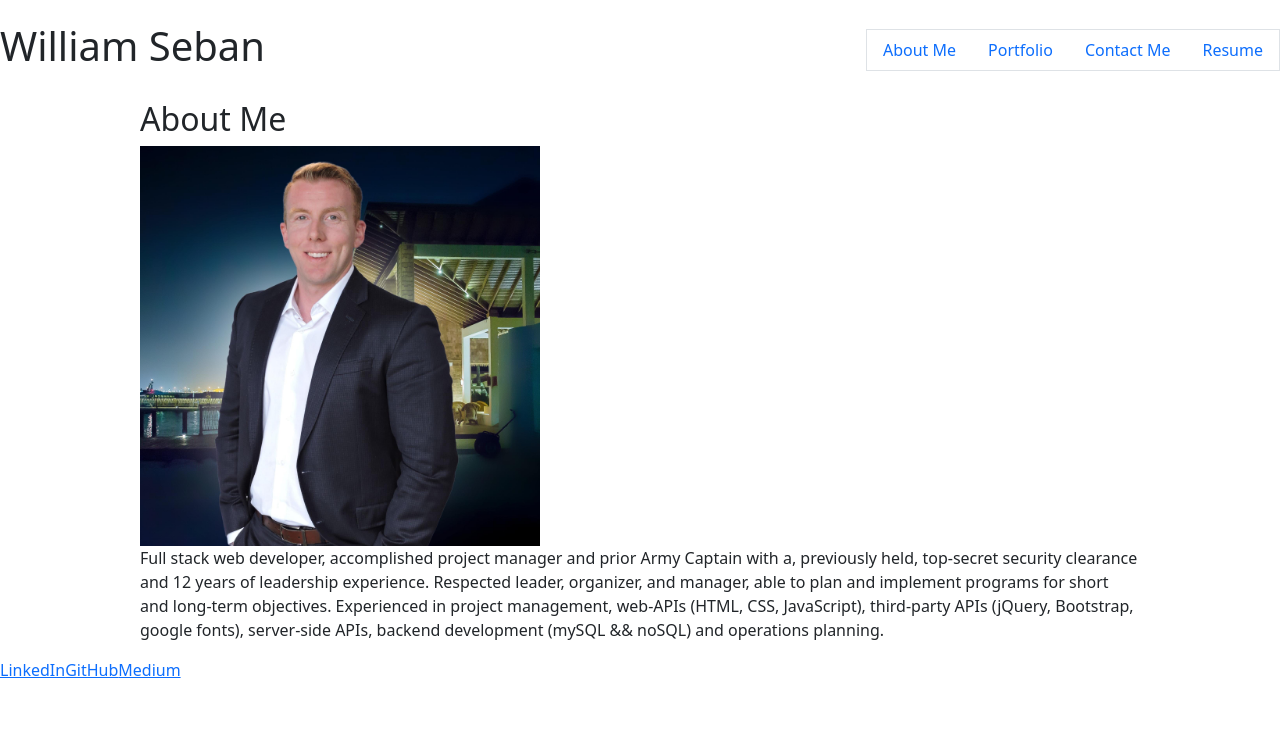
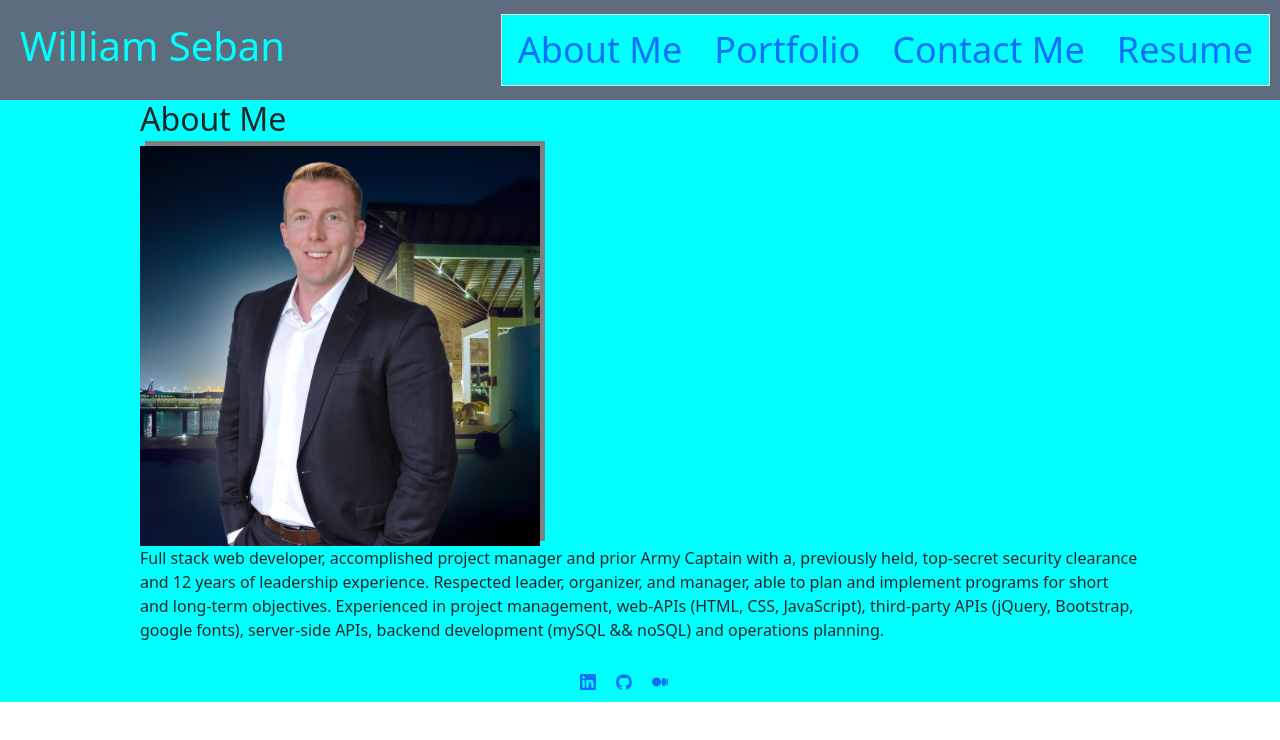
Before and after one commit to wseban/Portfolio-WilliamS, a React (Create React App) app in the folder portfolio/: page / in a window 1280 px wide. Shown: the top 740 px of the page. Built offline with nearby package versions, Linux system fonts and the light colour scheme.

Commit message:
icons added to about

```diff
--- a/portfolio/package.json
+++ b/portfolio/package.json
@@ -11,6 +11,7 @@
     "react": "^18.2.0",
     "react-bootstrap": "^2.6.0",
     "react-dom": "^18.2.0",
+    "react-icons": "^4.7.1",
     "react-scripts": "5.0.1",
     "web-vitals": "^2.1.4"
   },
--- a/portfolio/src/components/Footer.js
+++ b/portfolio/src/components/Footer.js
@@ -1,21 +1,19 @@
 import React from "react";
+import {SiLinkedin, SiGithub, SiMedium} from 'react-icons/si'
 
-
-function Footer(){
+function Footer() {
     return (
-    <footer>
-        <div style={{height: "200px", margin: "0 auto"}}>
-        <a href="https://www.linkedin.com/in/williamseban/" alt="linkedin">
-            LinkedIn
-        </a>
-        <a href="https://github.com/wseban" alt="Github">
-            GitHub
-        </a>
-        <a href="https://medium.com/@fitnesswill13" alt="medium blog site">
-            Medium
-        </a>
-        </div>
-    </footer>
+        <footer style={{ display: "flex", flexWrap: "wrap", alignContent: "center", maxWidth: "140px", margin: "0 auto" }}>
+                    <a href="https://www.linkedin.com/in/williamseban/" alt="linkedin" style={{margin: "10px"}}>
+                        <SiLinkedin/>
+                    </a>
+                    <a href="https://github.com/wseban" alt="Github" style={{margin: "10px"}}>
+                        <SiGithub/>
+                    </a>
+                    <a href="https://medium.com/@fitnesswill13" alt="medium blog site" style={{margin: "10px"}}>
+                        <SiMedium/>
+                    </a>
+        </footer>
     );
 }
 
--- a/portfolio/src/components/Header.js
+++ b/portfolio/src/components/Header.js
@@ -1,13 +1,12 @@
 import React from 'react';
 
-// Here we are using object destructuring assignment to pluck off our variables from the props object
-// We assign them to their own variable names
+
 function Header({ currentPage, handlePageChange }) {
   return (
-    <header className='hstack gap-3 ' style={{height: "100px"}}>
-    <h1 className=''>William Seban</h1>
-    <ul className="nav border ms-auto">
-      <li className="nav-item">
+    <header className='hstack gap-3 ' style={{height: "100px", backgroundColor: "#5D6D7E"}}>
+    <h1 className='' style={{marginLeft: "20px", color: "aqua"}}>William Seban</h1>
+    <ul className="nav border ms-auto" style={{marginRight: "10px", backgroundColor: "aqua", textDecoration: 'none'}}>
+      <li className="nav-item" style={{fontSize: "36px"}}>
         <a
           href="#about"
           onClick={() => handlePageChange('About Me')}
@@ -17,7 +16,7 @@ function Header({ currentPage, handlePageChange }) {
           About Me
         </a>
       </li>
-      <li className="nav-item">
+      <li className="nav-item" style={{fontSize: "36px"}}>
         <a
           href="#portfolio"
           onClick={() => handlePageChange('Portfolio')}
@@ -26,7 +25,7 @@ function Header({ currentPage, handlePageChange }) {
           Portfolio
         </a>
       </li>
-      <li className="nav-item">
+      <li className="nav-item" style={{fontSize: "36px"}}>
         <a
           href="#contact"
           onClick={() => handlePageChange('Contact')}
@@ -35,7 +34,7 @@ function Header({ currentPage, handlePageChange }) {
           Contact Me
         </a>
       </li>
-      <li className="nav-item">
+      <li className="nav-item" style={{fontSize: "36px"}}>
         <a
           href="#resume"
           onClick={() => handlePageChange('Resume')}
--- a/portfolio/src/components/PortfolioContainer.js
+++ b/portfolio/src/components/PortfolioContainer.js
@@ -25,7 +25,7 @@ export default function PortfolioContainer() {
   const handlePageChange = (page) => setCurrentPage(page);
 
   return (
-    <div>
+    <div style={{backgroundColor: "aqua"}}>
       <Header currentPage={currentPage} handlePageChange={handlePageChange} />
       <main>{renderPage()}</main>
       <Footer />
--- a/portfolio/src/components/pages/About.js
+++ b/portfolio/src/components/pages/About.js
@@ -6,7 +6,7 @@ export default function About() {
   return (
     <div style={{ maxWidth: "1000px", margin: "0 auto" }}>
       <h2>About Me</h2>
-      <img src = {pic} alt='developer' style={{maxWidth: "400px" }}/>
+      <img src = {pic} alt='developer' style={{maxWidth: "400px", boxShadow: "5px -5px gray", zIndex: "1"}}/>
       <p>
       Full stack web developer, accomplished project manager and prior Army Captain with a, previously held, top-secret security clearance and 12 years of leadership experience. Respected leader, organizer, and manager, able to plan and implement programs for short and long-term objectives. Experienced in project management, web-APIs (HTML, CSS, JavaScript), third-party APIs (jQuery, Bootstrap, google fonts), server-side APIs, backend development (mySQL && noSQL) and operations planning.
       </p>
--- a/portfolio/src/components/pages/Portfolio.js
+++ b/portfolio/src/components/pages/Portfolio.js
@@ -43,7 +43,7 @@ const links = [
 
   return (
     <div>
-      <h2>Portfolio</h2>
+      <h2 style={{ maxWidth: "150px", margin: "0 auto", fontFamily: "serif" }}>Portfolio</h2>
       <div className="container" style={{display: "flex", flexWrap: "wrap", justifyContent: "space-between"}}>
         <Card img={disneyPic} activeLink={links[0].activeLink} repoLink={links[0].repoLink}/>
         <Card img={links[1].img} activeLink={links[1].activeLink} repoLink={links[1].repoLink}/>
```
Also changed, not shown: 1 other file (tests, documents, lock files or other folders).
